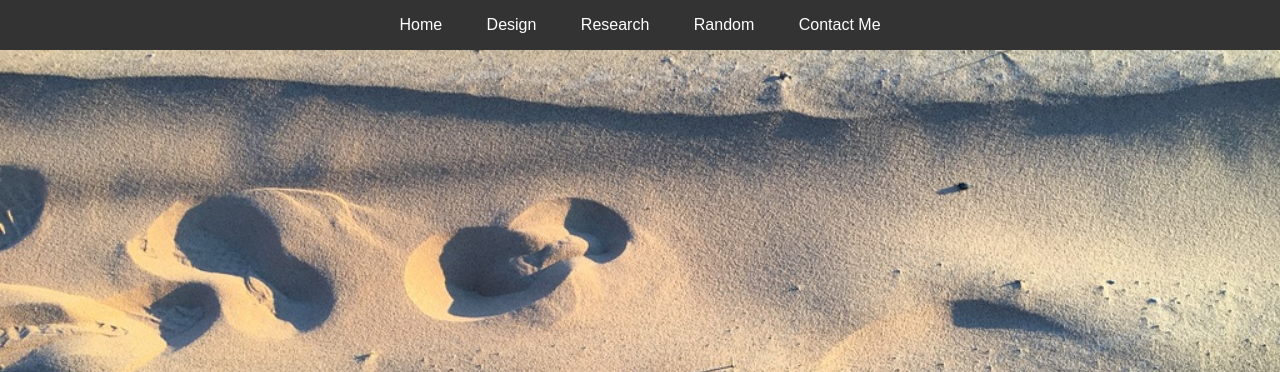
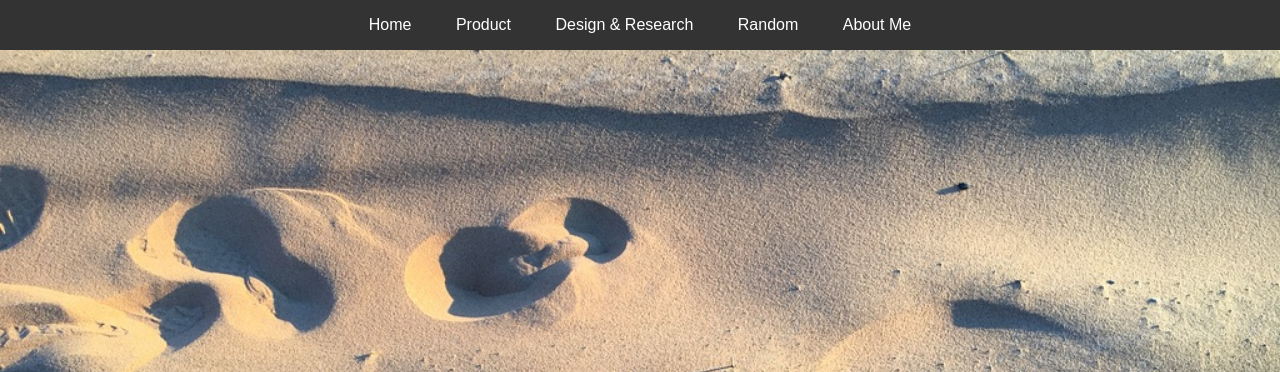
Before and after one commit to bleastkb/guiss, a plain HTML site: page index.html in a window 1280 px wide. Shown: the top 372 px of the page. Drawn offline with Linux system fonts and the light colour scheme; files whose address does not match are found by name.

Commit message:
new header

```diff
--- a/index.html
+++ b/index.html
@@ -12,10 +12,10 @@
     <header>
       <nav class="navigation">
         <a href="#home">Home</a>
-        <a href="./Design/Hutong-twist.html">Design</a>
-        <a href="#research">Research</a>
+        <a href="./Design/Hutong-twist.html">Product</a>
+        <a href="#research">Design & Research</a>
         <a href="./Random/random.html">Random</a>
-        <a href="#contact">Contact Me</a>
+        <a href="#contact">About Me</a>
       </nav>
     </header>
     <section class="bg-img">
--- a/main.js
+++ b/main.js
@@ -1,2 +1,3 @@
 window.onscroll = function() {
     var scroll = document.documentElement.scrollTop || document.body.scroll
+}
```
